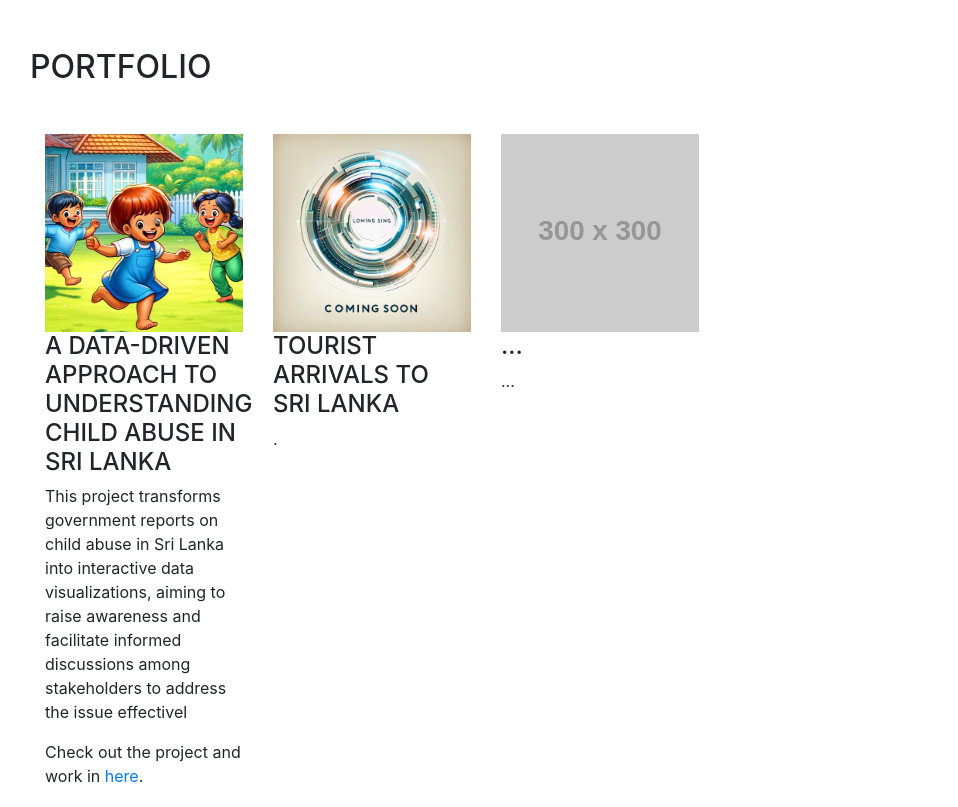
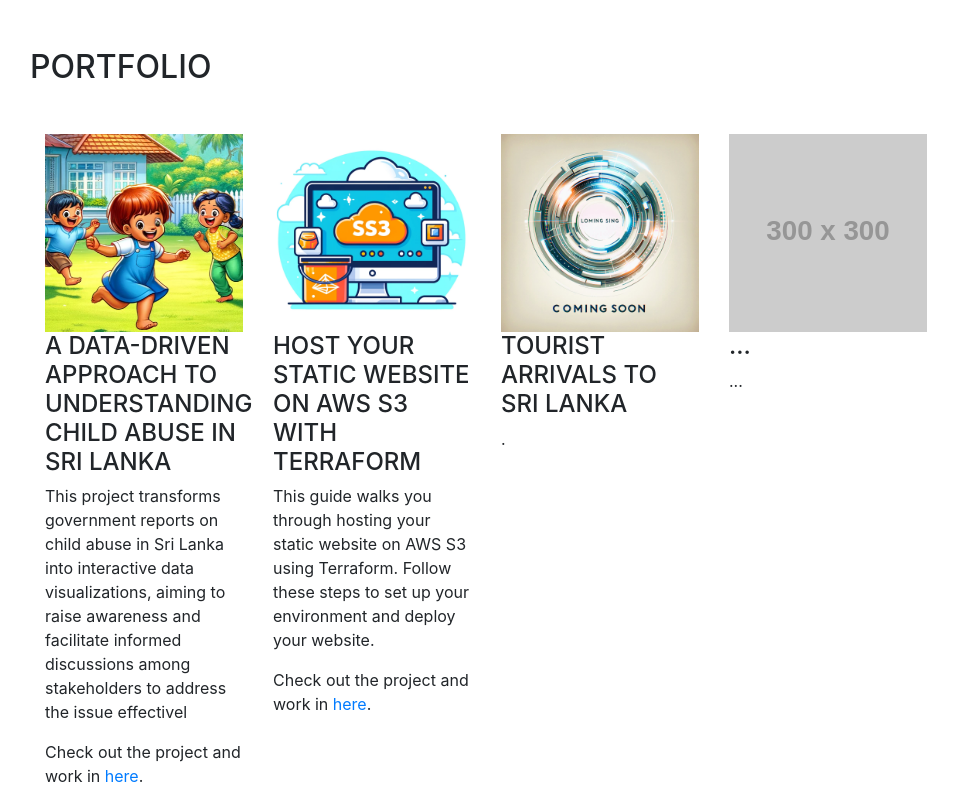
Before and after one commit to SankaW/sankaw.com-hosting, a website with bundled scripts: page sanka.com/index.html in a window 1280 px wide. Shown: the part 800-1607 px from the top of the page, without its empty margins (290-1248 px from the left). Built offline with nearby package versions, Linux system fonts and the light colour scheme; placeholder pictures from the web are drawn by us; a web font is replaced by a local one.

Commit message:
add project 02

```diff
--- a/sanka.com/index.html
+++ b/sanka.com/index.html
@@ -153,6 +153,7 @@
 
         <div class="container">
           <div class="row">
+
             <div class="col-lg-3 col-md-4 col-sm-6 mb-4">
               <div class="tile">
                 <a href="portfolio/srilanka_child_abuse.html" target="_blank">
@@ -163,6 +164,16 @@
                   visualizations, aiming to raise awareness and facilitate informed discussions among stakeholders to
                   address the issue effectivel</p>
                 <p>Check out the project and work in <a href="portfolio/srilanka_child_abuse.html">here</a>.</p>
+              </div>
+            </div>
+            <div class="col-lg-3 col-md-4 col-sm-6 mb-4">
+              <div class="tile">
+                <a href="https://github.com/SankaW/Host_static_web_on_S3_terrafrom" target="_blank">
+                  <img src="img/project_02.webp" alt="Image 3" class="img-fluid">
+                </a>
+                <h4>Host Your Static Website on AWS S3 with Terraform</h4>
+                <p>This guide walks you through hosting your static website on AWS S3 using Terraform. Follow these steps to set up your environment and deploy your website.</p>
+                <p>Check out the project and work in <a href="https://github.com/SankaW/Host_static_web_on_S3_terrafrom">here</a>.</p>
               </div>
             </div>
             <div class="col-lg-3 col-md-4 col-sm-6 mb-4">
@@ -181,6 +192,7 @@
                 <p>...</p>
               </div>
             </div>
+
             <!-- Repeat the pattern for additional tiles as needed -->
           </div>
         </div>
```
Also changed, not shown: sanka.com/img/project_02.webp (added), 2 other files.
